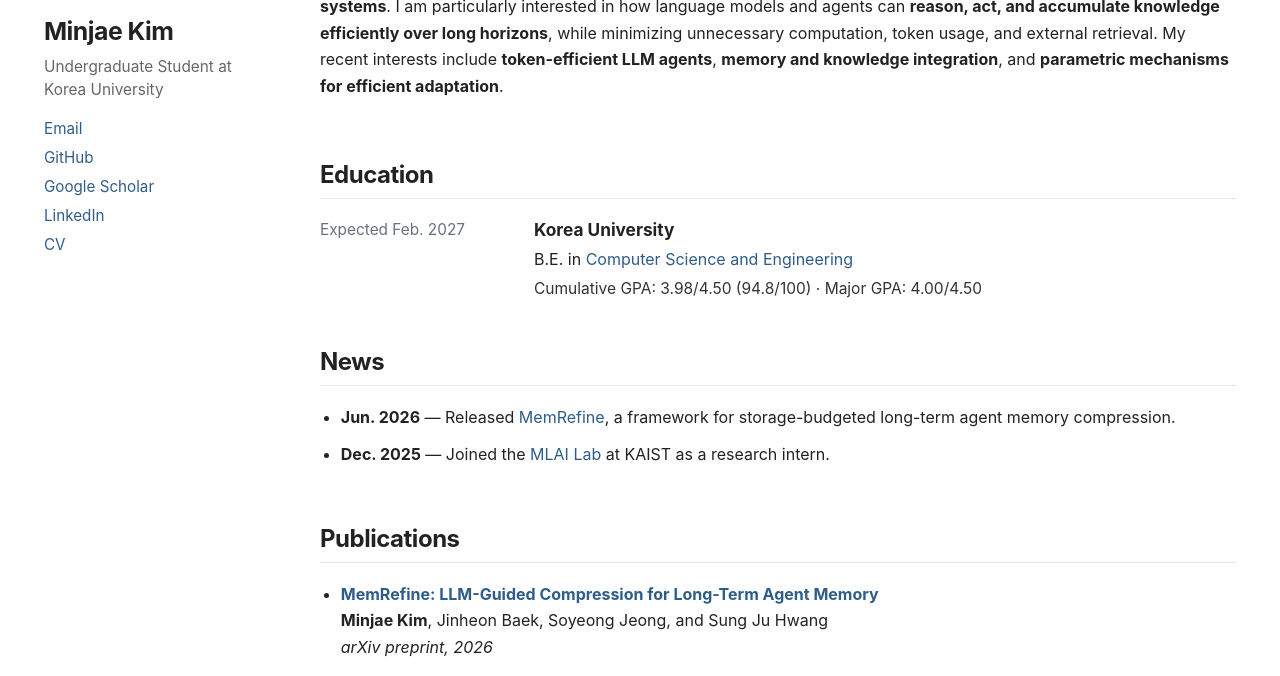
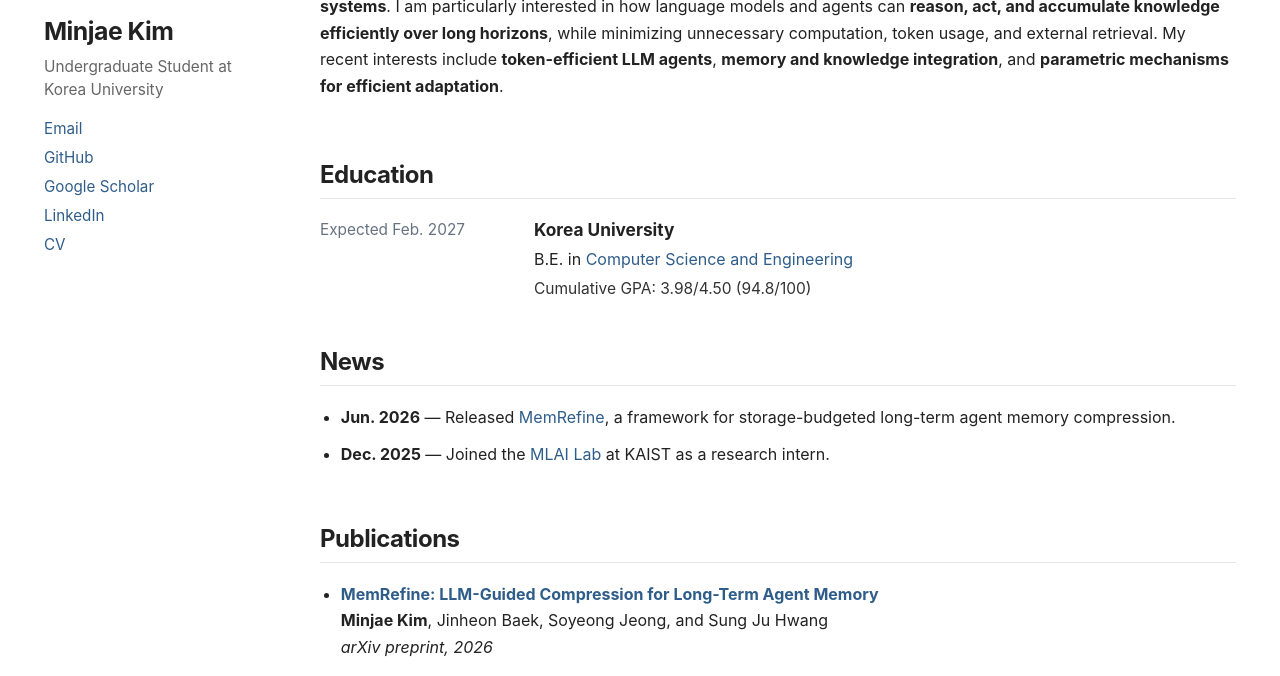
Before and after one commit to kmj200392/kmj200392.github.io, a Jekyll site: the page built from _pages/about.md, in a window 1280 px wide and 900 px high, cut to the strip 224-900 px from the top of the window. Built offline with Jekyll 4.4.1, drawn with Linux system fonts in a browser that asks for light colours.

Commit message:
Remove major GPA from education section

```diff
--- a/_pages/about.md
+++ b/_pages/about.md
@@ -18,7 +18,7 @@ My research focuses on developing **more capable, efficient, and adaptive large
     <div class="experience-content">
       <div class="experience-title"><a href="https://www.korea.edu/">Korea University</a></div>
       <div class="experience-role">B.E. in <a href="https://cs.korea.ac.kr/cs/index.do">Computer Science and Engineering</a></div>
-      <div class="experience-description">Cumulative GPA: 3.98/4.50 (94.8/100) · Major GPA: 4.00/4.50</div>
+      <div class="experience-description">Cumulative GPA: 3.98/4.50 (94.8/100)</div>
     </div>
   </div>
 </div>
```
